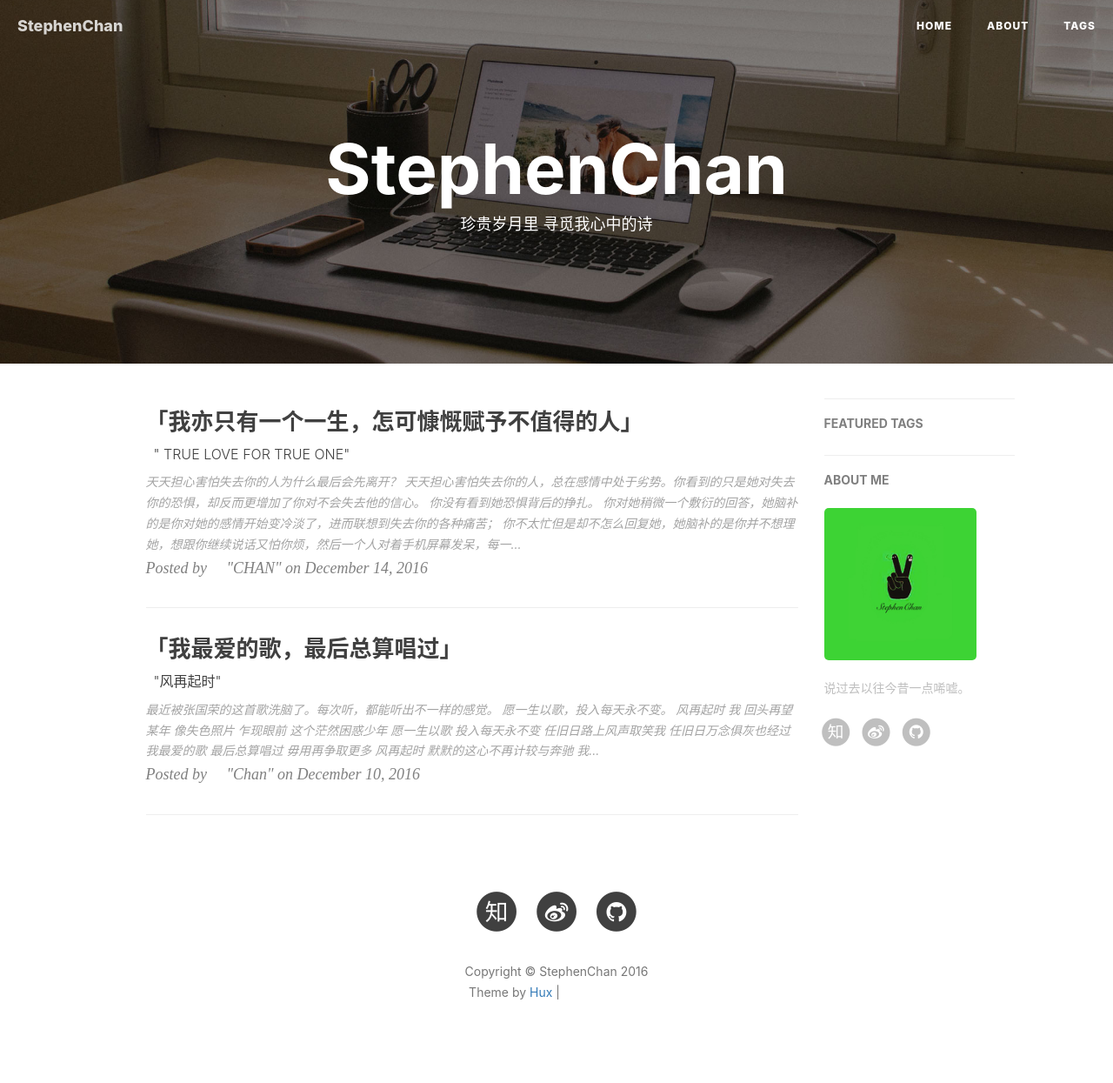
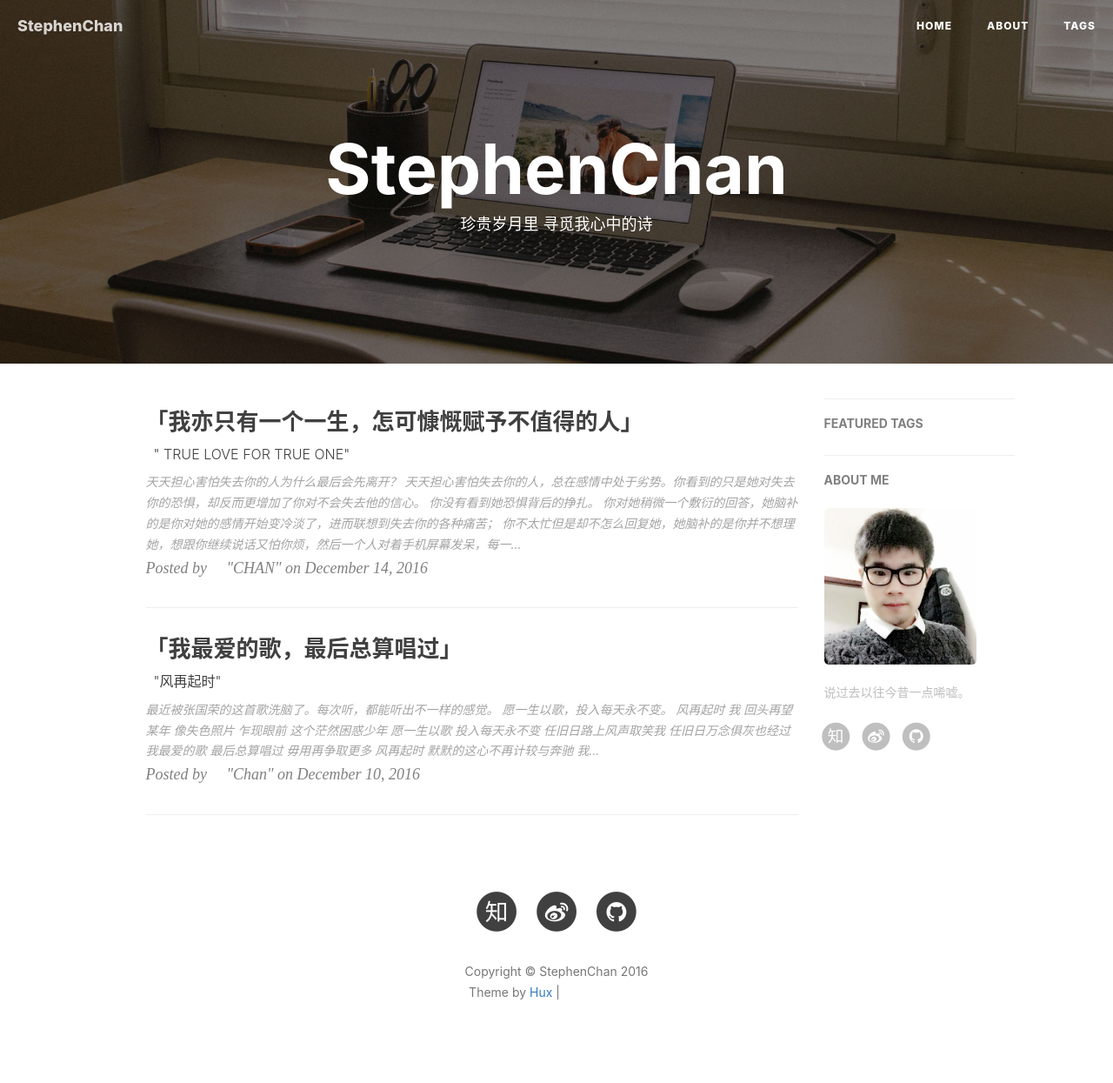
Before and after one commit to StephenChan007/StephenChan.github.io, a Jekyll site: the page built from index.html, in a window 1280 px wide. Shown: the whole page at 87% size. Built offline with Jekyll 4.4.1, drawn with Linux system fonts in a browser that asks for light colours; nearby versions of some CDN libraries; the list of posts is cut into pages by our own code; comment, search, counter and statistics services are not loaded; grey boxes are pictures that could not be loaded.

Commit message:
changeHead

```diff
--- a/_config.yml
+++ b/_config.yml
@@ -70,7 +70,7 @@
 # Sidebar settings
 sidebar: true                           # whether or not using Sidebar.
 sidebar-about-description: "说过去以往今昔一点唏嘘。"
-sidebar-avatar: /img/StephenChan-Icon.jpg      # use absolute URL, seeing it's used in both `/` and `/about/`
+sidebar-avatar: /img/StephenChan-Head.jpg      # use absolute URL, seeing it's used in both `/` and `/about/`
 
 
 
```
Also changed, not shown: img/StephenChan-Head.JPG (added).
